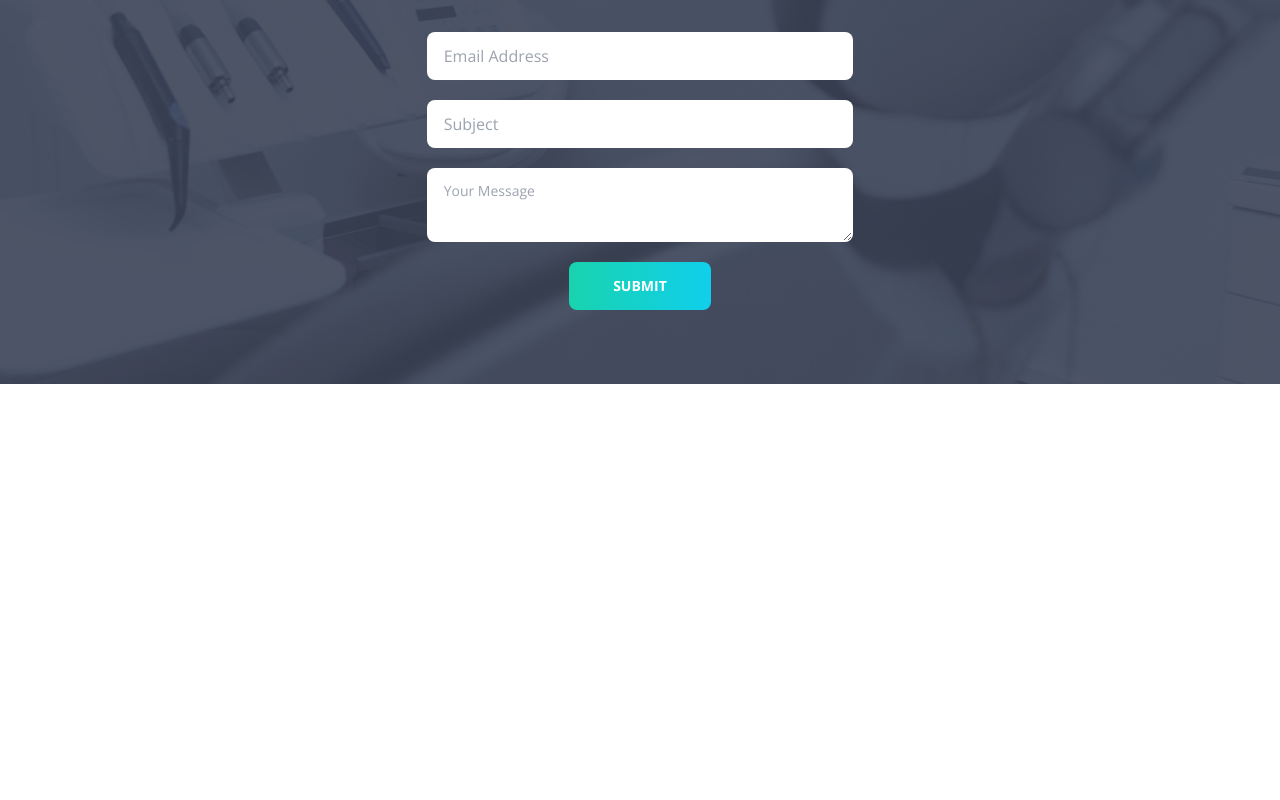
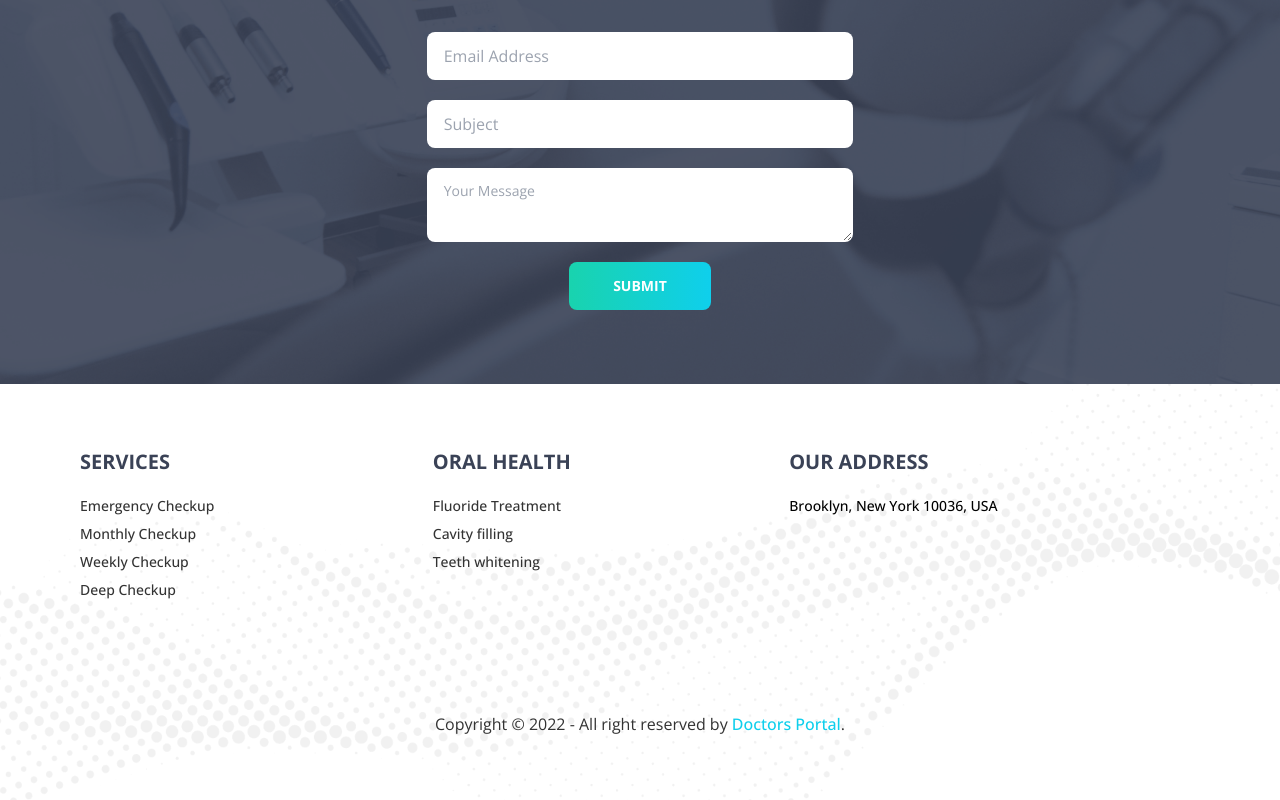
Before and after one commit to technayan/doctors-portal, a React (Create React App) app: page / in a window 1280 px wide. Shown: the part 3665-4465 px from the top of the page. Before the commit the page ends 4049 px from the top, so only its background shows below. Built offline with nearby package versions, Linux system fonts and the light colour scheme.

Commit message:
Footer section added

```diff
--- a/src/App.js
+++ b/src/App.js
@@ -7,6 +7,7 @@ import Appointment from './Pages/Appointment/Appointment';
 import Reviews from './Pages/Reviews/Reviews';
 import ContactUs from './Pages/ContactUs/ContactUs';
 import Login from './Pages/Login/Login';
+import Footer from './Pages/Shared/Footer';
 
 function App() {
   return (
@@ -20,6 +21,7 @@ function App() {
         <Route path='/contact' element={<ContactUs />} />
         <Route path='/login' element={<Login />} />
       </Routes>
+      <Footer />
     </div>
   );
 }
--- a/src/Pages/Home/ContactUs/ContactUs.js
+++ b/src/Pages/Home/ContactUs/ContactUs.js
@@ -8,7 +8,7 @@ const ContactUs = () => {
                 <h2 className='text-4xl text-white capitalize font-medium my-3'>Stay connected with us</h2>
             </div>
 
-            <form className='flex flex-col mx-6 lg:mx-0 lg:w-1/3 lg:mx-auto'>
+            <form className='flex flex-col mx-6 lg:w-1/3 lg:mx-auto'>
                 <input type="email" placeholder="Email Address" className="input w-full my-2.5" />
                 <input type="text" placeholder="Subject" className="input w-full my-2.5" />
                 <textarea className="textarea my-2.5" placeholder="Your Message"></textarea>
--- a/src/Pages/Home/Info/InfoCard/InfoCard.js
+++ b/src/Pages/Home/Info/InfoCard/InfoCard.js
@@ -3,7 +3,7 @@ import React from 'react';
 const InfoCard = ({img,cardTitle, cardInfo, cardBg}) => {
     return (
         <div className={`card lg:card-side bg-base-100 shadow-lg text-white px-6 ${cardBg}`}>
-            <figure><img className='lg:w-4/5' src={img} alt="Album"/></figure>
+            <figure><img className='lg:w-4/5' src={img} alt="icon"/></figure>
             <div className="card-body">
                 <h2 className="card-title">{cardTitle}</h2>
                 <p>{cardInfo}</p>
--- /dev/null
+++ b/src/Pages/Shared/Footer.js
@@ -0,0 +1,33 @@
+import React from 'react';
+import { Link } from 'react-router-dom';
+
+const Footer = () => {
+    return (
+        <footer class="py-16 px-20 bg-footer-pattern bg-cover bg-no-repeat bg-center">
+            <div className="footer">
+                <div>
+                    <span class="text-xl uppercase font-bold text-accent mb-3">Services</span>
+                    <Link className='hover:text-secondary font-medium' to={'/'}>Emergency Checkup</Link>
+                    <Link className='hover:text-secondary font-medium' to={'/'}>Monthly Checkup</Link>
+                    <Link className='hover:text-secondary font-medium' to={'/'}>Weekly Checkup</Link>
+                    <Link className='hover:text-secondary font-medium' to={'/'}>Deep Checkup</Link>
+                </div>
+                <div>
+                    <span class="text-xl uppercase font-bold text-accent mb-3">Oral health</span>
+                    <Link className='hover:text-secondary font-medium' to={'/'}>Fluoride Treatment</Link>
+                    <Link className='hover:text-secondary font-medium' to={'/'}>Cavity filling</Link>
+                    <Link className='hover:text-secondary font-medium' to={'/'}>Teeth whitening</Link>
+                </div>
+                <div>
+                    <span class="text-xl uppercase font-bold text-accent mb-3">Our address</span>
+                    <p className='text-black font-medium'>Brooklyn, New York 10036, USA</p>
+                </div>
+            </div>
+            <div className='pt-28 text-center'>
+                <p>Copyright © 2022 - All right reserved by <Link className='text-primary hover:text-secondary font-medium' to={'/'}>Doctors Portal</Link>.</p>
+            </div>
+        </footer>
+    );
+};
+
+export default Footer;
--- a/tailwind.config.js
+++ b/tailwind.config.js
@@ -4,7 +4,8 @@ module.exports = {
     extend: {
       backgroundImage: {
         'hero-pattern': 'url("/src/assets/images/bg.png")',
-        'appointment-pattern': 'url("/src/assets/images/appointment.png")'
+        'appointment-pattern': 'url("/src/assets/images/appointment.png")',
+        'footer-pattern': 'url("/src/assets/images/footer.png")'
       }
     },
   },
```
Also changed, not shown: src/assets/icons/phone.svg.
